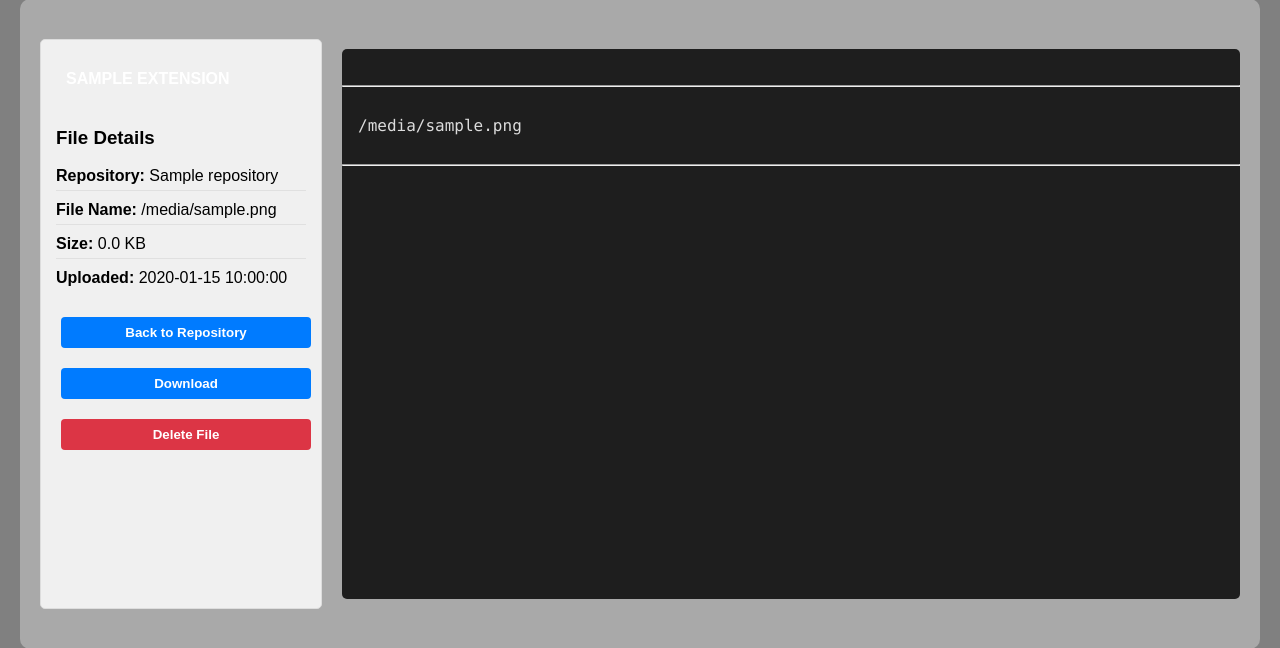
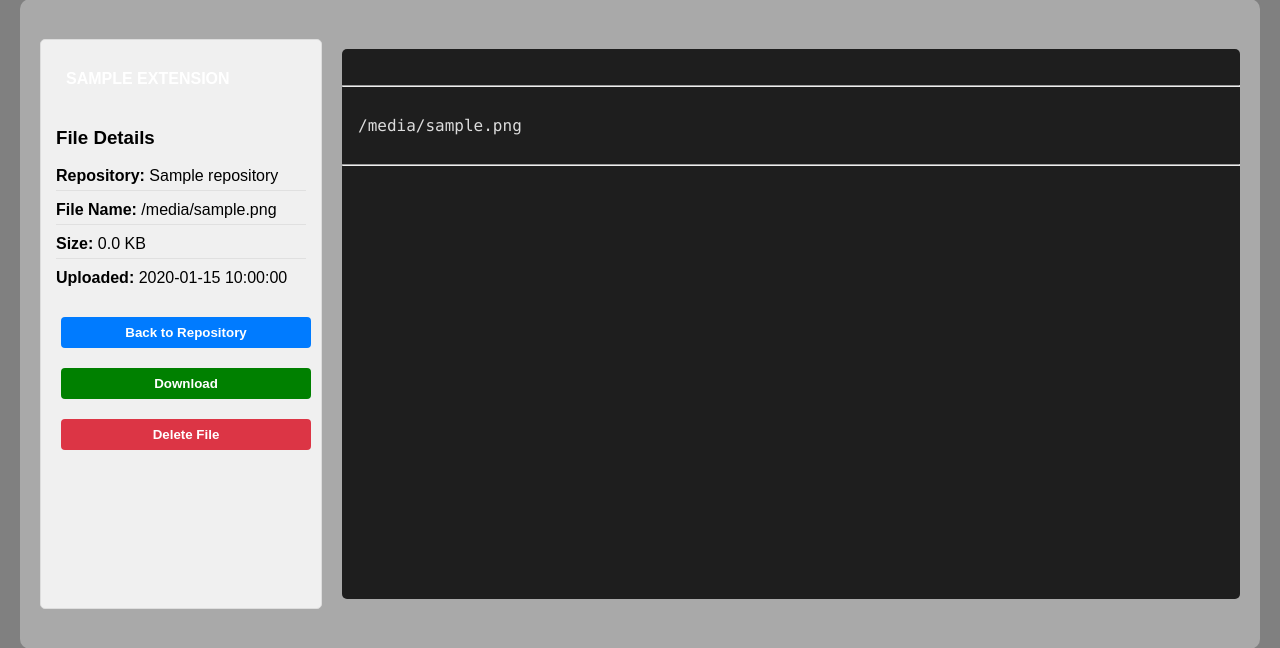
Before and after one commit to s1lenk/zaklucna, a Flask app: template templates/view_file.html in a window 1280 px wide. Shown: the part 131-779 px from the top of the page. Run offline with Flask 3, Linux system fonts and the light colour scheme; the template is opened without the code that fills it: most values are stand-ins (such as "Sample title", 1, 10 or a date in 2020); some libraries are stand-ins or nearby versions.

Commit message:
changed color for doawnload in view_file html

```diff
--- a/templates/view_file.html
+++ b/templates/view_file.html
@@ -119,7 +119,7 @@
 
                 <div class="button-container">
                     <button onclick="window.location.href='/view_repository/{{ repository.repository_name }}'">Back to Repository</button>
-                    <button onclick="downloadFile('{{ repository.repository_name }}', '{{ file_info.stored_filename }}')">Download</button>
+                    <button onclick="downloadFile('{{ repository.repository_name }}', '{{ file_info.stored_filename }}')" style="background-color: green;">Download</button>
                     <button class="delete-btn" onclick="deleteFile('{{ repository.repository_name }}', '{{ file_info.stored_filename }}', '{{ file_info.original_filename }}')">Delete File</button>
                 </div>
             </div>
```
